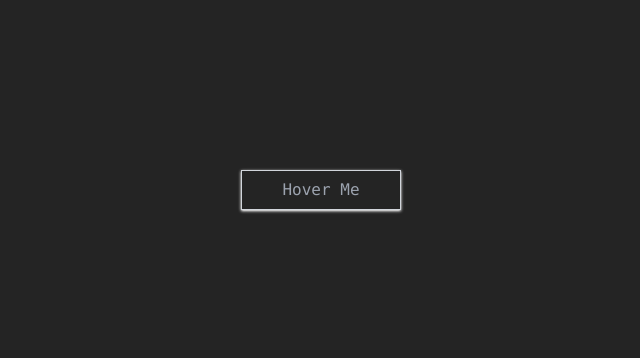
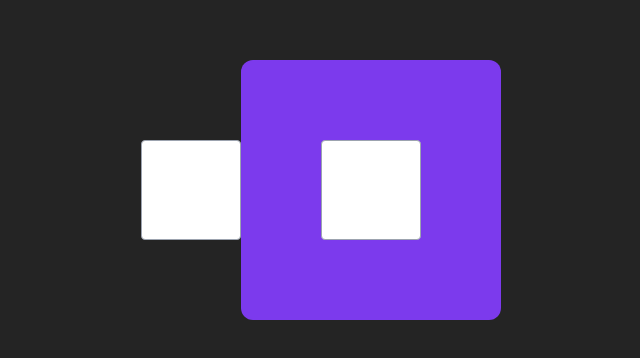
Before and after one commit to kid-us/Motion, a React (Vite) app: page / in a window 1280 px wide. Shown: the part 210-568 px from the top of the page, without its empty margins (319-959 px from the left). Built offline with nearby package versions, Linux system fonts and the light colour scheme.

Commit message:
While on Drag.

```diff
--- a/src/App.tsx
+++ b/src/App.tsx
@@ -1,5 +1,6 @@
 import "./App.css";
-import WhileTap from "./components/Gesture/WhileTap";
+import WhileDrag from "./components/Gesture/WhileDrag";
+// import WhileTap from "./components/Gesture/WhileTap";
 // import WhileHover from "./components/Gesture/WhileHover";
 // import Transition from "./components/Transition/Transition";
 
@@ -9,7 +10,8 @@ function App() {
       {/* <Transition /> */}
       {/* Gestures */}
       {/* <WhileHover /> */}
-      <WhileTap />
+      {/* <WhileTap /> */}
+      <WhileDrag />
     </div>
   );
 }
--- /dev/null
+++ b/src/components/Gesture/WhileDrag.tsx
@@ -0,0 +1,30 @@
+import { motion } from "framer-motion";
+import { useRef } from "react";
+
+const WhileDrag = () => {
+  const constraintRef = useRef(null);
+  return (
+    <>
+      <motion.div
+        drag="x"
+        whileDrag={{ scale: 1.2 }}
+        transition={{ type: "spring", stiffness: 100 }}
+        dragMomentum={false}
+        dragTransition={{ bounceStiffness: 100, bounceDamping: 1 }}
+        dragConstraints={{ left: 0, right: 400 }}
+        className="w-[100px] h-[100px] border border-gray-400 rounded bg-white"
+      ></motion.div>
+
+      <motion.div ref={constraintRef} className="p-20 bg-violet-600 rounded-xl">
+        <motion.div
+          drag
+          dragConstraints={constraintRef}
+          dragElastic={0.1}
+          className="w-[100px] h-[100px] border border-gray-400 rounded bg-white"
+        ></motion.div>
+      </motion.div>
+    </>
+  );
+};
+
+export default WhileDrag;
```
